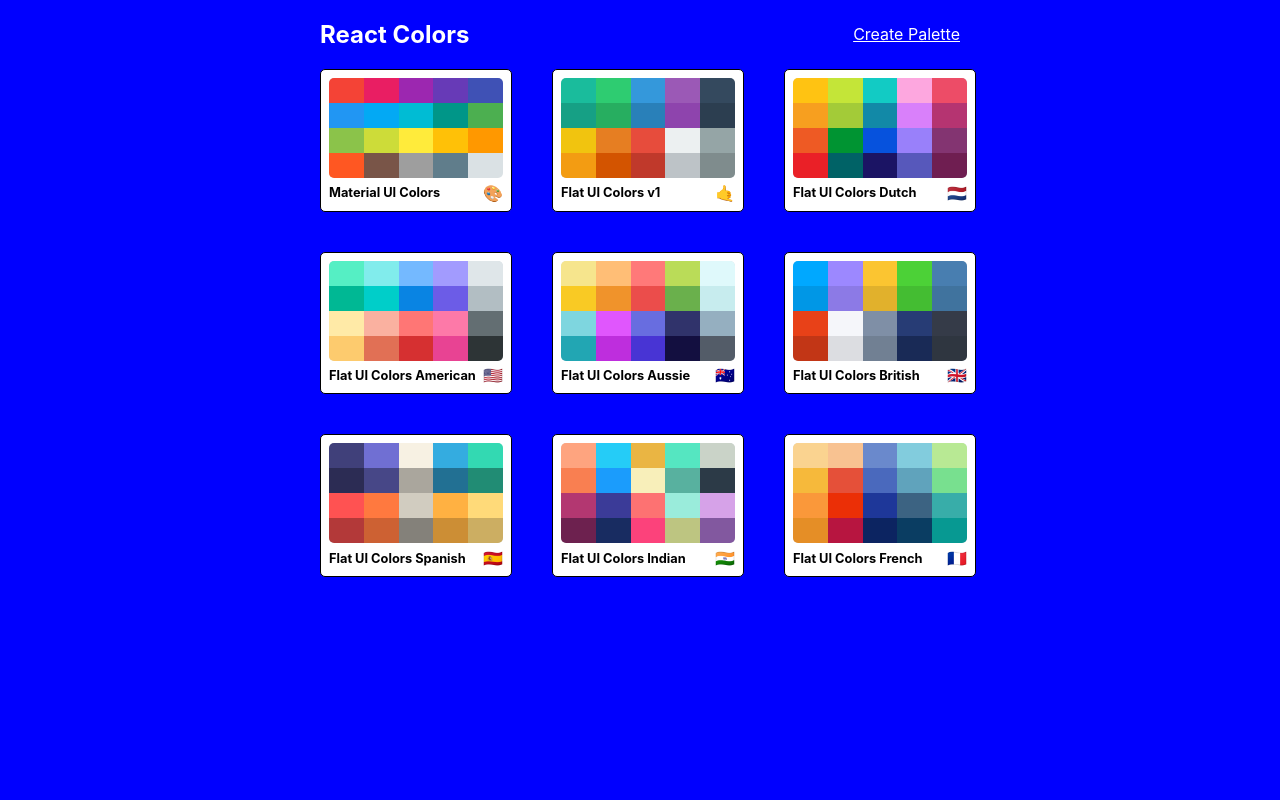
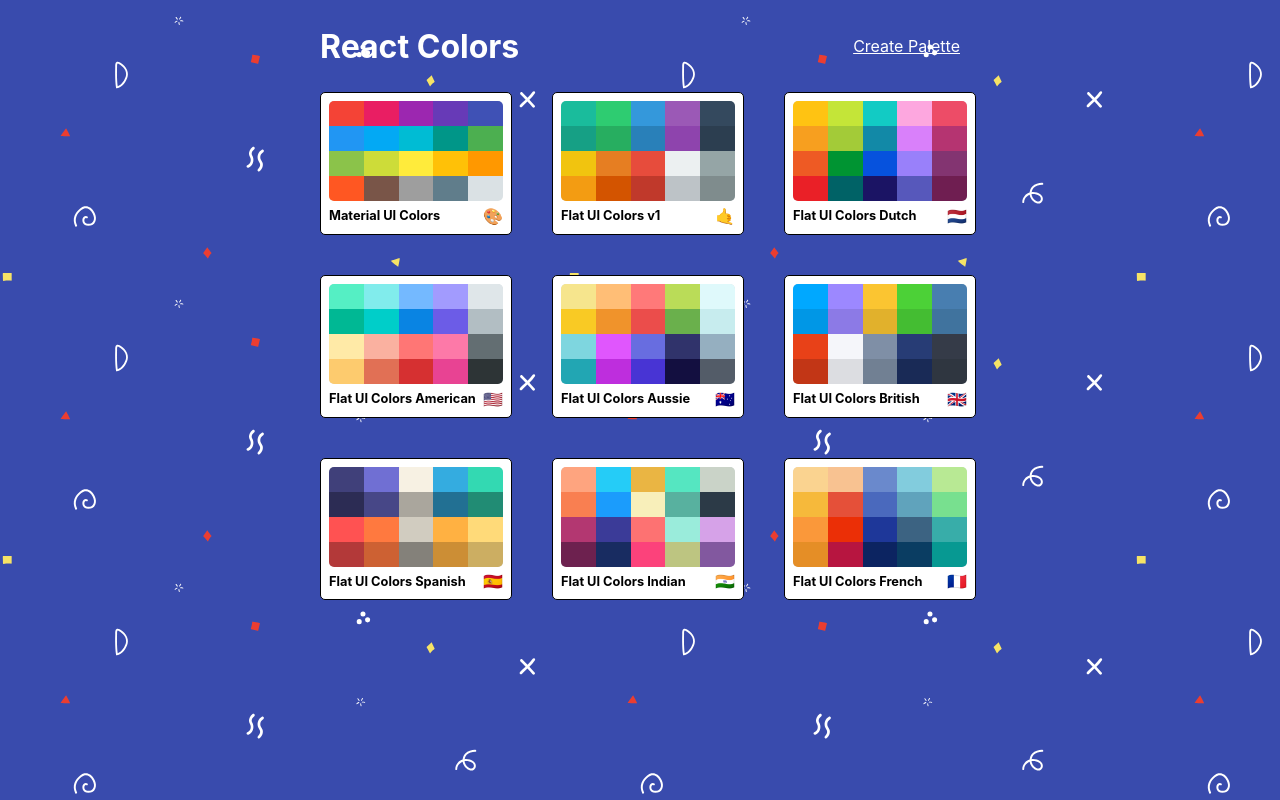
Before and after one commit to suddhabrato/colors-app, a React (Create React App) app: page / in a window 1280 px wide. Built offline with nearby package versions, Linux system fonts and the light colour scheme; what react-material-ui-form-validator would draw is missing.

Commit message:
Added Background svg

```diff
--- a/src/PaletteList.js
+++ b/src/PaletteList.js
@@ -11,7 +11,7 @@
             <div className={classes.root}>
                 <div className={classes.container}>
                     <nav className={classes.nav}>
-                        <h1>React Colors</h1>
+                        <h1 className={classes.heading}>React Colors</h1>
                         <Link to='/palette/new'>Create Palette</Link>
                     </nav>
                     <div className={classes.palettes}>{palettes.map(palette => (<MiniPalette {...palette} handleDelete={deletePalette} key={palette.paletteName} />))}</div>
--- a/src/styles/PaletteListStyles.js
+++ b/src/styles/PaletteListStyles.js
@@ -1,13 +1,17 @@
 import sizes from './sizes';
-
+import bg from './bg.svg';
 const styles = {
     root: {
-        backgroundColor: 'blue',
         height: '100vh',
         display: 'flex',
         alignItems: 'flex-start',
         justifyContent: 'center',
         overflow: 'auto',
+        backgroundColor: '#394bad',
+        backgroundImage: `url(${bg})`
+    },
+    heading: {
+        fontSize: '2rem'
     },
     container: {
         width: '50%',
```
Also changed, not shown: src/styles/bg.svg (added).
